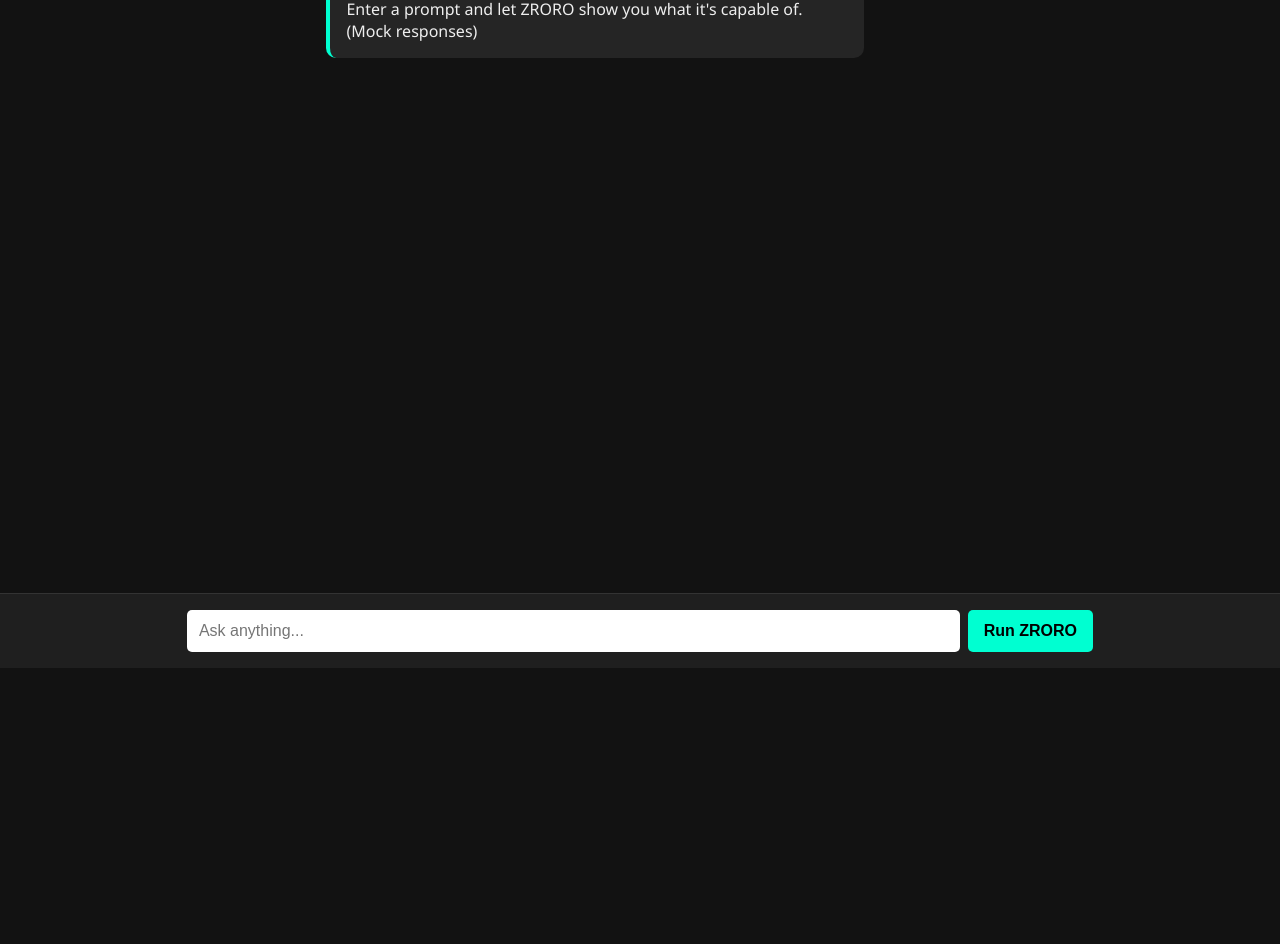
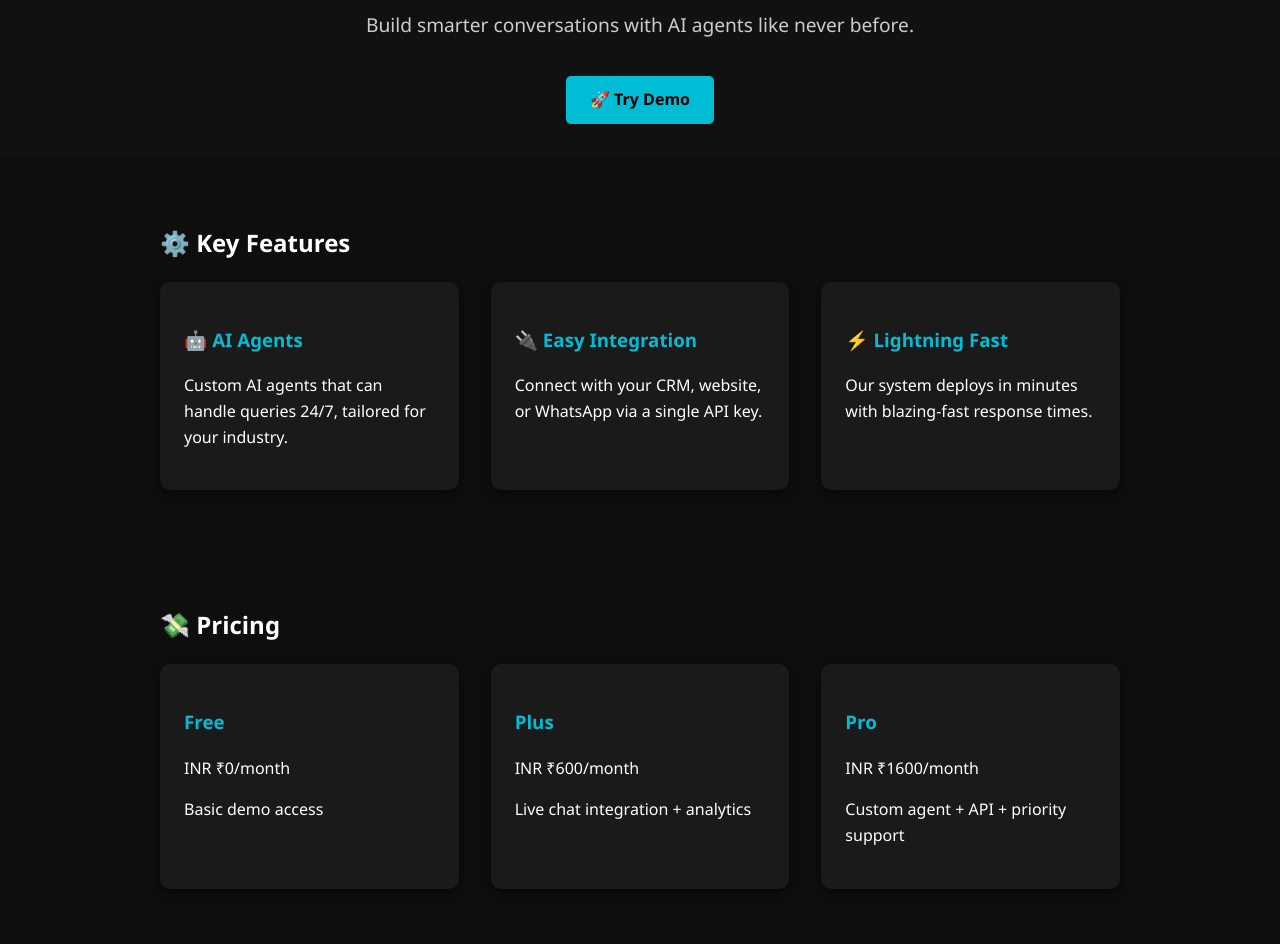
Before and after one commit to pa8406949/zroro.com, a plain HTML site: page demo.html in a window 1280 px wide. Shown: the part 132-1076 px from the top of the page. Before the commit the page ends 800 px from the top, so only its background shows below. Drawn offline with Linux system fonts and the light colour scheme.

Commit message:
Update demo.html

```diff
--- a/demo.html
+++ b/demo.html
@@ -3,166 +3,122 @@
 <head>
   <meta charset="UTF-8" />
   <meta name="viewport" content="width=device-width, initial-scale=1.0"/>
-  <title>ZRORO AI Agent – Demo</title>
+  <title>ZRORO – AI Services</title>
   <style>
     body {
-      background-color: #121212;
-      color: #eee;
       font-family: 'Segoe UI', sans-serif;
       margin: 0;
       padding: 0;
-      display: flex;
-      flex-direction: column;
-      min-height: 100vh;
+      background: #0e0e0e;
+      color: #fff;
+      line-height: 1.6;
     }
-
     header {
-      background-color: #1f1f1f;
-      padding: 1rem 2rem;
+      padding: 2rem;
       text-align: center;
-      font-size: 1.5rem;
+      background: #111;
+    }
+    header h1 {
+      font-size: 2.5rem;
+      margin-bottom: 0.5rem;
+    }
+    header p {
+      font-size: 1.2rem;
+      color: #ccc;
+    }
+    .btn {
+      display: inline-block;
+      margin-top: 1rem;
+      padding: 0.7rem 1.5rem;
+      background: #00bcd4;
+      color: #000;
+      border: none;
+      border-radius: 5px;
+      text-decoration: none;
       font-weight: bold;
-      color: #00ffd1;
-      border-bottom: 1px solid #333;
     }
-
-    #chatbox {
-      flex: 1;
-      padding: 2rem;
-      max-width: 700px;
+    section {
+      padding: 3rem 2rem;
+      max-width: 960px;
       margin: auto;
     }
-
-    .message {
-      margin: 1rem 0;
-      padding: 1rem;
+    .features, .pricing {
+      display: grid;
+      gap: 2rem;
+      grid-template-columns: repeat(auto-fit, minmax(250px, 1fr));
+    }
+    .card {
+      background: #1a1a1a;
+      padding: 1.5rem;
       border-radius: 10px;
-      max-width: 80%;
+      box-shadow: 0 4px 8px rgba(0,0,0,0.5);
     }
-
-    .user {
-      background-color: #2e2e2e;
-      align-self: flex-end;
-      text-align: right;
+    .card h3 {
+      color: #00bcd4;
     }
-
-    .bot {
-      background-color: #252525;
-      border-left: 4px solid #00ffd1;
-      align-self: flex-start;
-    }
-
-    #input-area {
-      display: flex;
-      justify-content: center;
-      padding: 1rem;
-      background: #1f1f1f;
-      border-top: 1px solid #333;
-    }
-
-    input {
-      width: 60%;
-      padding: 0.75rem;
-      border-radius: 5px;
-      border: none;
-      font-size: 1rem;
-      margin-right: 0.5rem;
-    }
-
-    button {
-      padding: 0.75rem 1rem;
-      font-size: 1rem;
-      background: #00ffd1;
-      border: none;
-      border-radius: 5px;
-      cursor: pointer;
-      color: #000;
-      font-weight: bold;
-    }
-
-    .typing {
-      border-right: 2px solid #00ffd1;
-      white-space: nowrap;
-      overflow: hidden;
-    }
-
-    @media (max-width: 600px) {
-      input {
-        width: 100%;
-        margin-bottom: 0.5rem;
-      }
-      #input-area {
-        flex-direction: column;
-        align-items: center;
-      }
+    footer {
+      text-align: center;
+      padding: 2rem;
+      font-size: 0.9rem;
+      color: #888;
     }
   </style>
 </head>
 <body>
+
   <header>
-    ZRORO AI Agent – Demo
+    <h1>ZRORO – AI Services for Smart Business</h1>
+    <p>Build smarter conversations with AI agents like never before.</p>
+    <a href="./demo" class="btn">🚀 Try Demo</a>
   </header>
 
-  <div id="chatbox">
-    <div class="message bot">Enter a prompt and let ZRORO show you what it's capable of. (Mock responses)</div>
-  </div>
+  <section>
+    <h2>⚙️ Key Features</h2>
+    <div class="features">
+      <div class="card">
+        <h3>🤖 AI Agents</h3>
+        <p>Custom AI agents that can handle queries 24/7, tailored for your industry.</p>
+      </div>
+      <div class="card">
+        <h3>🔌 Easy Integration</h3>
+        <p>Connect with your CRM, website, or WhatsApp via a single API key.</p>
+      </div>
+      <div class="card">
+        <h3>⚡ Lightning Fast</h3>
+        <p>Our system deploys in minutes with blazing-fast response times.</p>
+      </div>
+    </div>
+  </section>
 
-  <div id="input-area">
-    <input type="text" id="userInput" placeholder="Ask anything..." />
-    <button onclick="handleInput()">Run ZRORO</button>
-  </div>
+  <section>
+    <h2>💸 Pricing</h2>
+    <div class="pricing">
+      <div class="card">
+        <h3>Free</h3>
+        <p>INR ₹0/month</p>
+        <p>Basic demo access</p>
+      </div>
+      <div class="card">
+        <h3>Plus</h3>
+        <p>INR ₹600/month</p>
+        <p>Live chat integration + analytics</p>
+      </div>
+      <div class="card">
+        <h3>Pro</h3>
+        <p>INR ₹1600/month</p>
+        <p>Custom agent + API + priority support</p>
+      </div>
+    </div>
+  </section>
 
-  <script>
-    const chatbox = document.getElementById('chatbox');
+  <section>
+    <h2>📬 Contact Us</h2>
+    <p>For partnerships or support, write to: <strong>support@zroro.com</strong></p>
+  </section>
 
-    function handleInput() {
-      const input = document.getElementById('userInput');
-      const prompt = input.value.trim();
-      if (!prompt) return;
+  <footer>
+    © 2025 ZRORO. All rights reserved.
+  </footer>
 
-      addMessage(prompt, 'user');
-      input.value = '';
-      setTimeout(() => {
-        mockReply(prompt);
-      }, 800);
-    }
-
-    function addMessage(text, type) {
-      const msg = document.createElement('div');
-      msg.className = 'message ' + type;
-      msg.textContent = text;
-      chatbox.appendChild(msg);
-      chatbox.scrollTop = chatbox.scrollHeight;
-    }
-
-    function mockReply(prompt) {
-      let reply = "ZRORO is thinking...";
-
-      if (prompt.toLowerCase().includes('pm of uk')) {
-        reply = "The Prime Minister of the UK is Rishi Sunak.";
-      } else if (prompt.toLowerCase().includes('idea')) {
-        reply = "How about an AI assistant that manages your WhatsApp business chats in real-time?";
-      } else {
-        reply = "ZRORO is still learning. Try asking something different!";
-      }
-
-      typingEffect(reply);
-    }
-
-    function typingEffect(text) {
-      const msg = document.createElement('div');
-      msg.className = 'message bot typing';
-      chatbox.appendChild(msg);
-      let i = 0;
-      const interval = setInterval(() => {
-        msg.textContent = text.substring(0, i + 1);
-        i++;
-        if (i === text.length) {
-          msg.classList.remove("typing");
-          clearInterval(interval);
-        }
-      }, 40);
-    }
-  </script>
 </body>
 </html>
```
